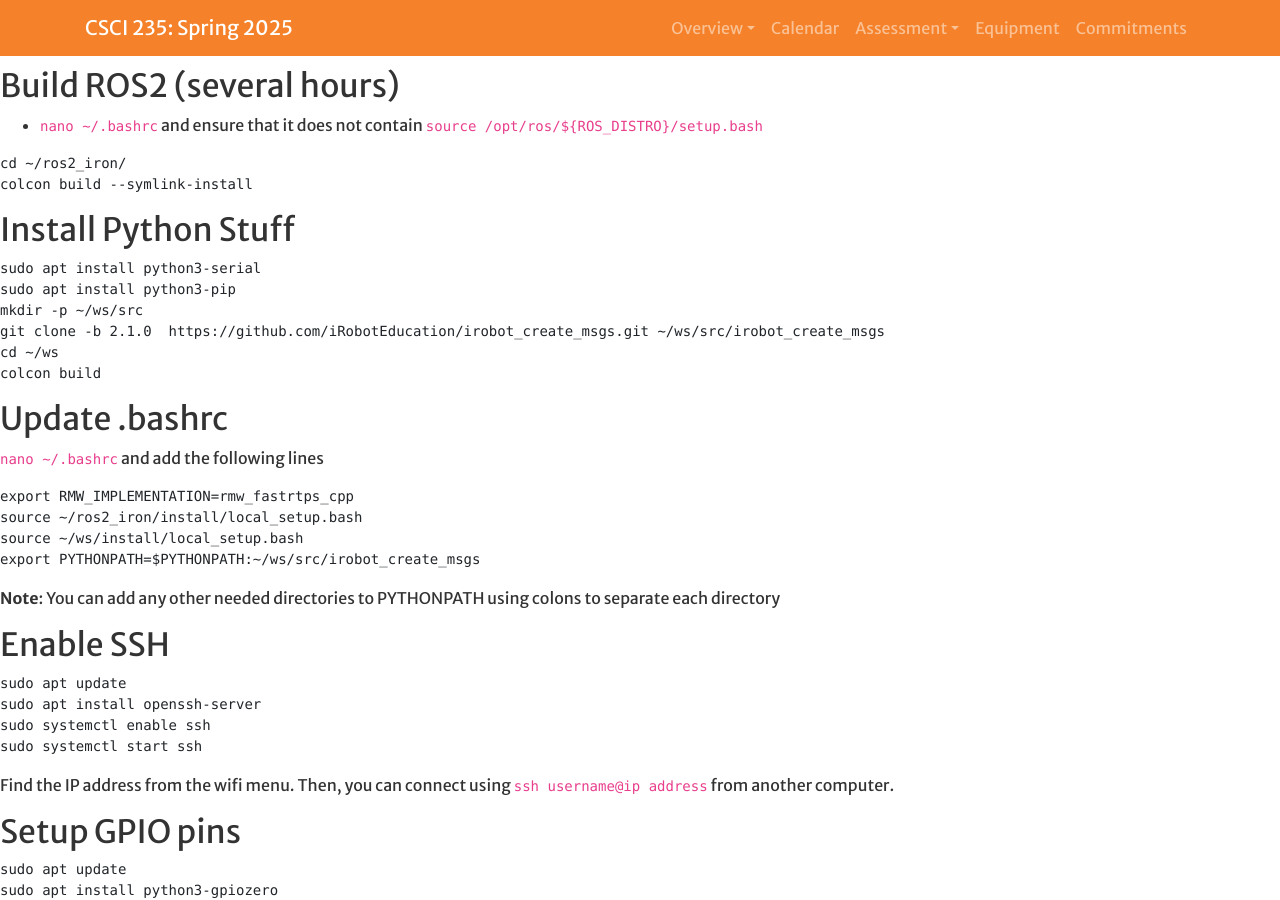
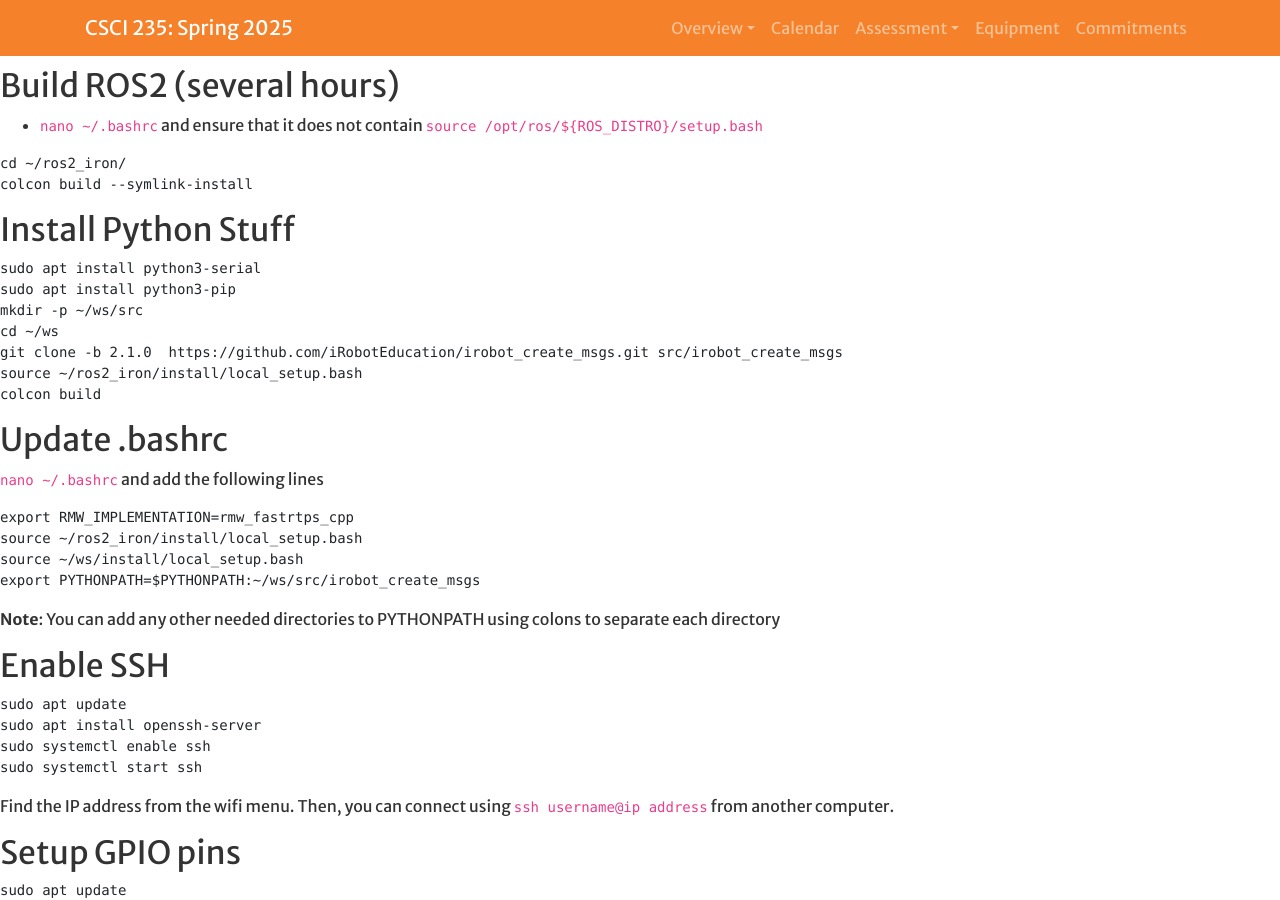
Before and after one commit to Hendrix-CS/csci235, a Jekyll site: the page built from robot_setup.md, in a window 1280 px wide and 900 px high, scrolled down 1355 px. Built offline with Jekyll 4.4.1, drawn with Linux system fonts in a browser that asks for light colours; our own code applies the rules of GitHub Pages for plain Markdown files; a script that is not in the unit is left out.

Commit message:
Fixed a bug in the instructions

````diff
--- a/robot_setup.md
+++ b/robot_setup.md
@@ -85,8 +85,9 @@ colcon build --symlink-install
 sudo apt install python3-serial
 sudo apt install python3-pip
 mkdir -p ~/ws/src
-git clone -b 2.1.0  https://github.com/iRobotEducation/irobot_create_msgs.git ~/ws/src/irobot_create_msgs
 cd ~/ws
+git clone -b 2.1.0  https://github.com/iRobotEducation/irobot_create_msgs.git src/irobot_create_msgs
+source ~/ros2_iron/install/local_setup.bash
 colcon build
 ```
 
````
